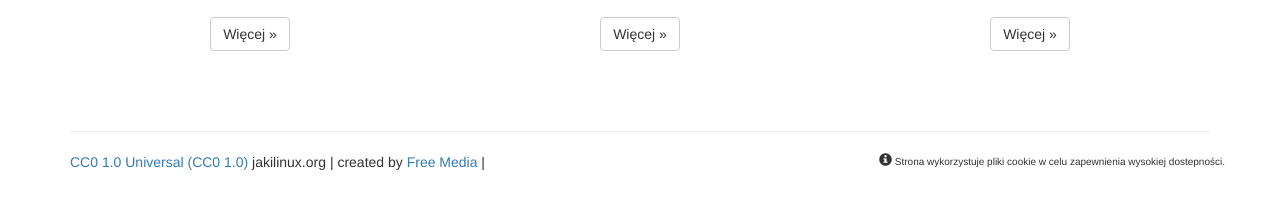
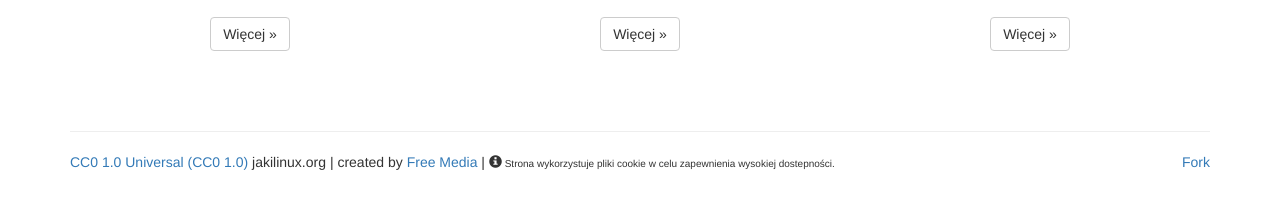
Before and after one commit to smereczynski/jakilinux, a plain HTML site: page index.html in a window 1280 px wide. Shown: the part 1416-1625 px from the top of the page. Drawn offline with nearby package versions, Linux system fonts and the light colour scheme; grey boxes are pictures that could not be loaded.

Commit message:
add cookie law info

```diff
--- a/index.html
+++ b/index.html
@@ -111,15 +111,12 @@
 
       <hr>
         <div class="row">
-            <div class="col-md-6">
+            <div class="col-md-9">
       <footer>
-        <p><a href="https://creativecommons.org/publicdomain/zero/1.0/deed.pl">CC0 1.0 Universal (CC0 1.0)</a> jakilinux.org | created by <a href="http://free-media.eu" target="_blank">Free Media</a> | <iframe src="https://ghbtns.com/github-btn.html?user=smereczynski&repo=jakilinux&type=watch&count=true&v=2" frameborder="0" scrolling="0" width="170px" height="20px"></iframe></p>
+        <p><a href="https://creativecommons.org/publicdomain/zero/1.0/deed.pl">CC0 1.0 Universal (CC0 1.0)</a> jakilinux.org | created by <a href="http://free-media.eu" target="_blank">Free Media</a> | <span style="font-size: x-small"><span class="glyphicon glyphicon-info-sign" aria-hidden="true" style="font-size: small"></span> Strona wykorzystuje pliki cookie w celu zapewnienia wysokiej dostepności.</span></p>
       </footer>
             </div>
-            <div class="row">
-            <div class="col-md-6" style="text-align: right">
-      <p style="font-size: x-small"><span class="glyphicon glyphicon-info-sign" aria-hidden="true" style="font-size: small"></span> Strona wykorzystuje pliki cookie w celu zapewnienia wysokiej dostepności.</p>
-            </div>
+            <div class="col-md-3" style="text-align: right"> <a class="github-button" href="https://github.com/smereczynski/jakilinux/fork" data-style="mega" data-count-href="/smereczynski/jakilinux/network" data-count-api="/repos/smereczynski/jakilinux#forks_count" data-count-aria-label="# forks on GitHub" aria-label="Fork smereczynski/jakilinux on GitHub">Fork</a></div>
         </div>
     </div> <!-- /container -->
 
@@ -132,4 +129,6 @@
     <!-- IE10 viewport hack for Surface/desktop Windows 8 bug -->
     <script src="assets/js/ie10-viewport-bug-workaround.js"></script>
   </body>
+
+  <script async defer id="github-bjs" src="https://buttons.github.io/buttons.js"></script>
 </html>
```
